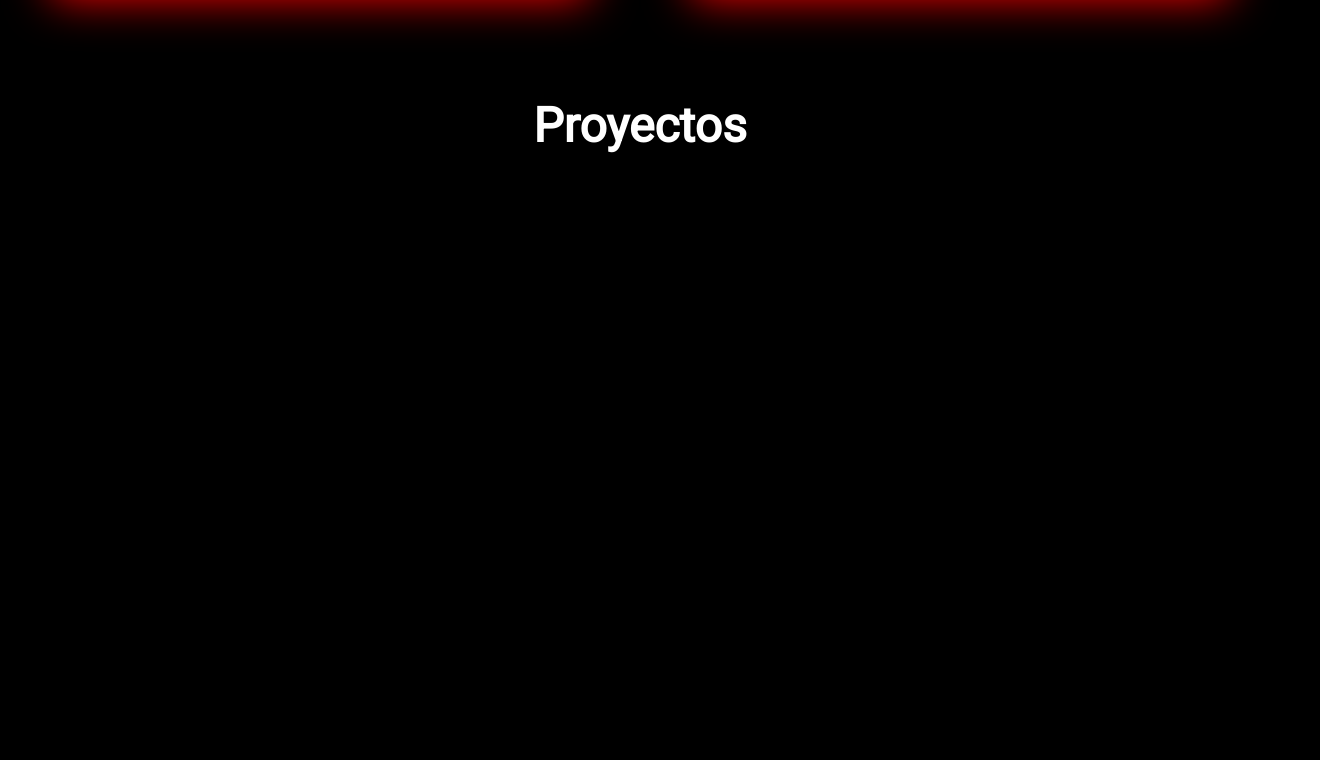
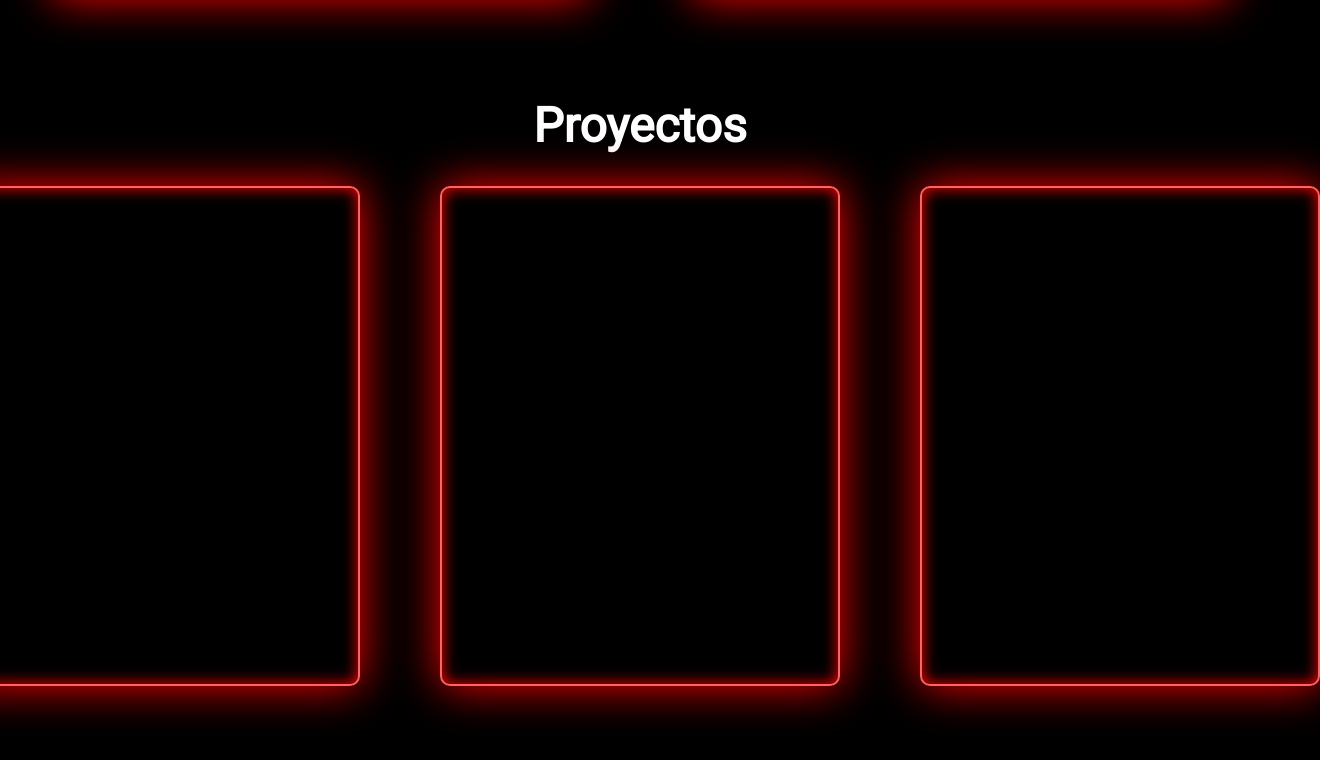
Before and after one commit to lauty-shock/Portafolio, a React (Vite) app: page / in a window 1280 px wide. Shown: the part 1538-2298 px from the top of the page, 1320 px wide, since content can reach past the window. Built offline with nearby package versions, Linux system fonts and the light colour scheme; a web font is replaced by a local one.

Commit message:
Forma de proyectos

```diff
--- a/src/component/Proyectos/Proyectos.jsx
+++ b/src/component/Proyectos/Proyectos.jsx
@@ -1,11 +1,17 @@
-import React from 'react'
+import React from "react";
 
 import css from "./Proyectos.module.css";
 
 export default function Proyectos() {
   return (
     <div id="Proyectos" className={css.Proyectos}>
-        <h1>Proyectos</h1>
+      <h1>Proyectos</h1>
+
+      <div className={css.containerProyectos}>
+        <div className={css.card}></div>
+        <div className={css.card}></div>
+        <div className={css.card}></div>
+      </div>
     </div>
-  )
+  );
 }
--- a/src/component/Proyectos/Proyectos.module.css
+++ b/src/component/Proyectos/Proyectos.module.css
@@ -12,3 +12,17 @@
 .Proyectos h1 {
   font-size: 3rem;
 }
+
+.containerProyectos{
+    display: flex;
+    gap: 5rem;
+}
+
+.card{
+    border: 2px solid rgb(255, 100, 100);
+    border-radius: 10px;
+    box-shadow: inset 0 0 15px red, 0 0 45px red;
+
+    width: 400px;
+    height: 500px;
+}
```
